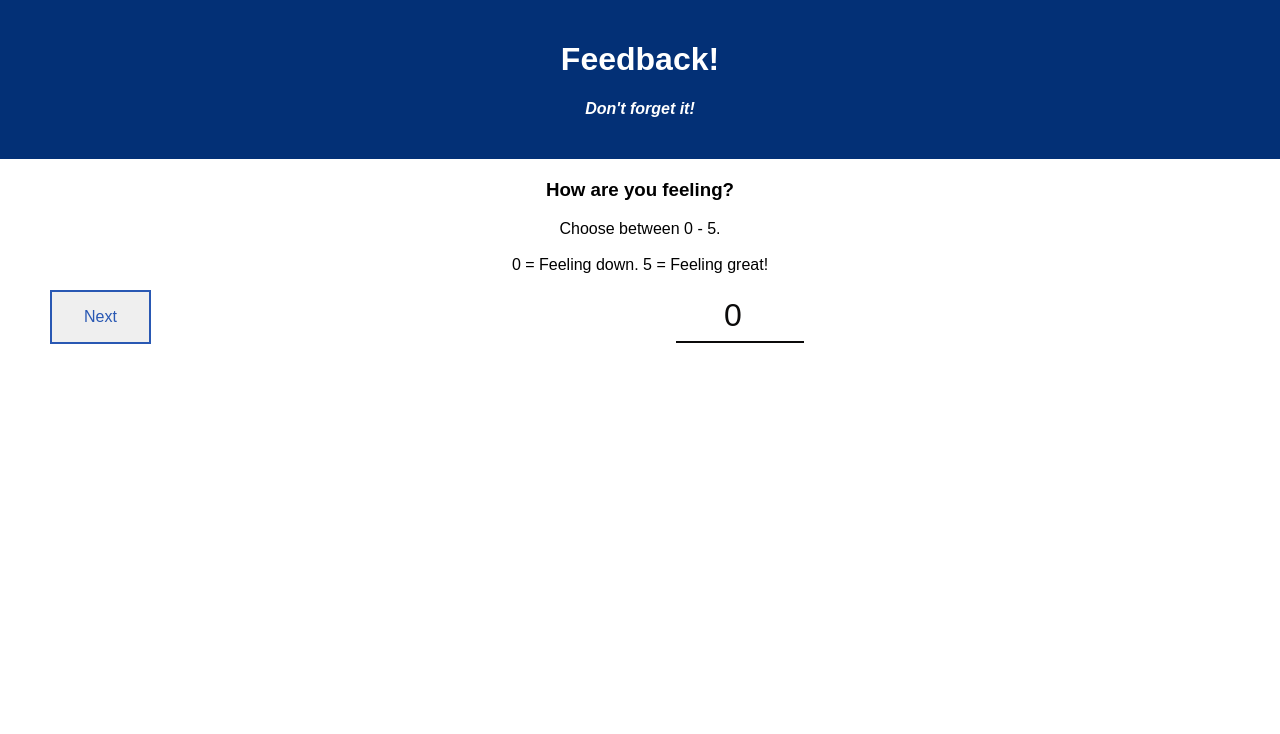
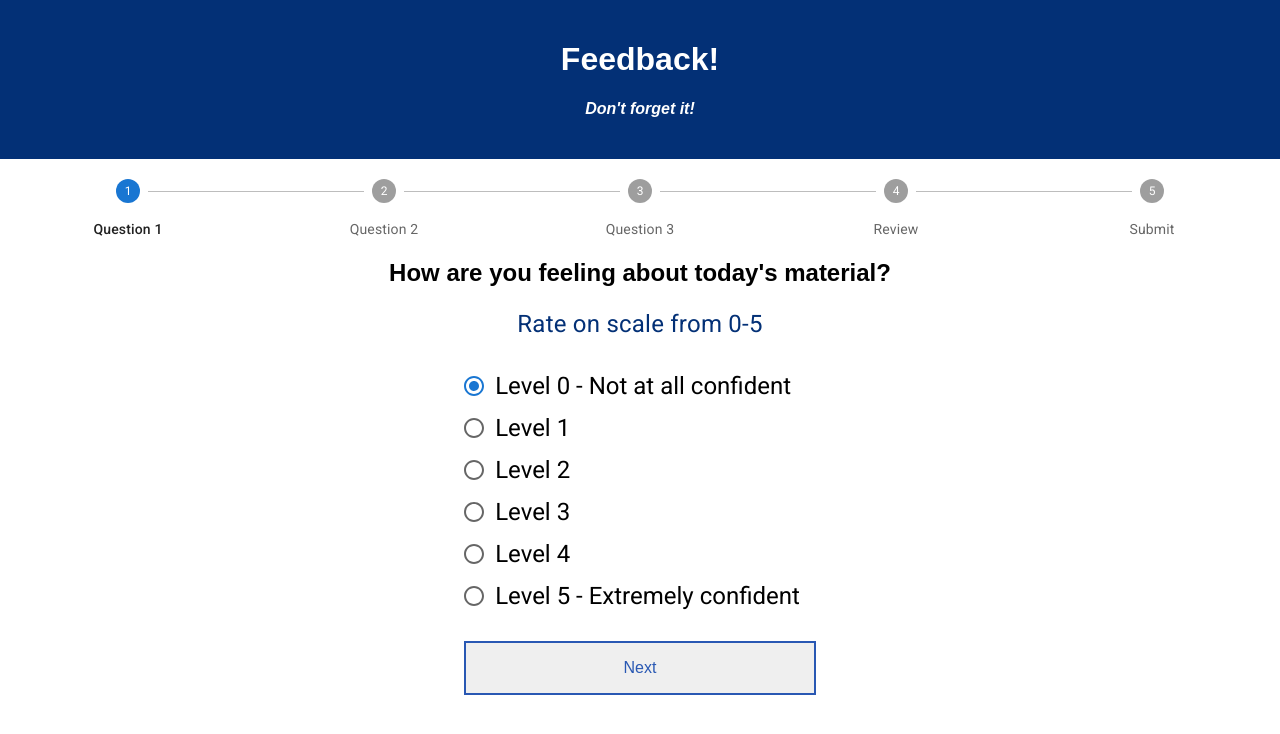
Before and after one commit to oscar-oscar/weekend-redux-feedback-loop, a React (Create React App) app: page /comments in a window 1280 px wide. Shown: the top 734 px of the page. Built offline with nearby package versions, Linux system fonts and the light colour scheme.

Commit message:
added MUI to all pages

```diff
--- a/src/components/Feeling/Feeling.jsx
+++ b/src/components/Feeling/Feeling.jsx
@@ -1,31 +1,19 @@
 import { useSelector, useDispatch } from 'react-redux';
 import { useHistory } from 'react-router-dom';//allows us to navigate to another page
+import * as React from 'react';
+import Radio from '@mui/material/Radio';
+import RadioGroup from '@mui/material/RadioGroup';
+import FormControlLabel from '@mui/material/FormControlLabel';
+import FormControl from '@mui/material/FormControl';
+import FormLabel from '@mui/material/FormLabel';
+import Stack from '@mui/material/Stack';
+import { Typography } from '@mui/material';
+import ProgressBar from '../ProgressBar/ProgressBar';
+
 
 // Step 1:  setup imports above
 
 const Feeling = () => {
-    // const handleKeyDown = event => {
-    //     if (event.key === '0') {
-    //         return e.preventDefault();
-    //     } else if (event.key === '1') {
-    //         return e.preventDefault();
-    //     }else if (event.key === '2') {
-    //         return e.preventDefault();
-    //     }else if (event.key === '3') {
-    //         return e.preventDefault();
-    //     }else if (event.key === '4') {
-    //         return e.preventDefault();
-    //     }else if (event.key === '5') {
-    //         return e.preventDefault();
-    //     }else
-    //     return alert('only choose 0-5') ;
-    // //     if (event.key > 5 ) {
-    // //       e.preventDefault();
-    // //     }else if (event.key ===)
-    // //   };
-    // }
-
-
     const history = useHistory();
     // Step 2: setup useSelector and useDispatch
     const feeling = useSelector(store => store.feeling); // calling reducer
@@ -36,17 +24,32 @@ const Feeling = () => {
 
     return (
         <>
-            <h3>How are you feeling?</h3>
-            <p> Choose between 0 - 5.
-                <br />
-                <br />
-                0 = Feeling down. 5 = Feeling great!</p>
+            <ProgressBar step={1} />
+            <h2>How are you feeling about today's material?</h2>
+
             <div>
                 {/* Step 3: getter/setter
             getter: {feeling} setter {handleChange} */}
-                <input value={feeling} onChange={handleChange} className="input" type="number"  min={0} max={5} />
 
-                <button onClick={() => history.push('/understanding')} className="button">Next</button>
+                <FormControl>
+                    <Stack spacing={3}>
+                        <FormLabel id="demo-controlled-radio-buttons-group" sx={{ color: "#033076", fontSize: "1.5rem" }}> Rate on scale from 0-5</FormLabel>
+                        <RadioGroup
+                            aria-labelledby="demo-controlled-radio-buttons-group"
+                            name="controlled-radio-buttons-group"
+                            value={feeling}
+                            onChange={handleChange}
+                        >
+                            <FormControlLabel value="0" control={<Radio />} label={<Typography variant='h5'>Level 0 - Not at all confident</Typography>} />
+                            <FormControlLabel value="1" control={<Radio />} label={<Typography variant='h5'>Level 1</Typography>} />
+                            <FormControlLabel value="2" control={<Radio />} label={<Typography variant='h5'>Level 2</Typography>} />
+                            <FormControlLabel value="3" control={<Radio />} label={<Typography variant='h5'>Level 3</Typography>} />
+                            <FormControlLabel value="4" control={<Radio />} label={<Typography variant='h5'>Level 4</Typography>} />
+                            <FormControlLabel value="5" control={<Radio />} label={<Typography variant='h5'>Level 5 - Extremely confident</Typography>} />
+                        </RadioGroup>
+                        <button onClick={() => history.push('/understanding')} className="button">Next</button>
+                    </Stack>
+                </FormControl>
             </div>
         </>
     )
--- a/src/components/ProgressBar/ProgressBar.jsx
+++ b/src/components/ProgressBar/ProgressBar.jsx
@@ -1,31 +1,31 @@
-// import Box from '@mui/material/Box';
-// import Stepper from '@mui/material/Stepper';
-// import Step from '@mui/material/Step';
-// import StepLabel from '@mui/material/StepLabel';
+import Box from '@mui/material/Box';
+import Stepper from '@mui/material/Stepper';
+import Step from '@mui/material/Step';
+import StepLabel from '@mui/material/StepLabel';
 
-// const ProgressBar = ({ step }) => {
-//     const steps = [
-//         'Enter Name',
-//         'Enter Activity',
-//         'Enter Minutes',
-//         'Enter Miles',
-//         'Review'
-//     ];
-//     return (
-//         <>
-//             {/* MUI Stepper */}
-//             <Box sx={{ width: '100%' }}>
-//                 {/* Array index is one less than the step number */}
-//                 <Stepper activeStep={step - 1} alternativeLabel>
-//                     {steps.map((label) => (
-//                         <Step key={label}>
-//                             <StepLabel>{label}</StepLabel>
-//                         </Step>
-//                     ))}
-//                 </Stepper>
-//             </Box>
-//         </>
-//     );
-// }
+const ProgressBar = ({ step }) => {
+    const steps = [
+        'Question 1',
+        'Question 2',
+        'Question 3',
+        'Review',
+        'Submit'
+    ];
+    return (
+        <>
+            {/* MUI Stepper */}
+            <Box sx={{  width: '100%' , fontSize: '2.5rem'  }}>
+                {/* Array index is one less than the step number */}
+                <Stepper activeStep={step - 1} alternativeLabel>
+                    {steps.map((label) => (
+                        <Step key={label}>
+                            <StepLabel>{label}</StepLabel>
+                        </Step>
+                    ))}
+                </Stepper>
+            </Box>
+        </>
+    );
+}
 
-// export default ProgressBar;
+export default ProgressBar;
--- a/src/components/Review/Review.jsx
+++ b/src/components/Review/Review.jsx
@@ -1,6 +1,14 @@
 import { useSelector, useDispatch } from 'react-redux';
 import { useHistory } from 'react-router-dom';
 import axios from 'axios';
+import * as React from 'react';
+import Card from '@mui/material/Card';
+import CardActions from '@mui/material/CardActions';
+import CardContent from '@mui/material/CardContent';
+import ProgressBar from '../ProgressBar/ProgressBar';
+import Typography from '@mui/material/Typography';
+import { display, Stack } from '@mui/system';
+
 
 const Review = () => {
     //getters
@@ -36,17 +44,27 @@ const Review = () => {
 
     return ( //display scores
         <>
-            <h2>Survery Review</h2>
-            <div>
-                <div style={{ margin: '20px 10px', fontSize: '1.4em' }}>
-                    <div>Your feelings: {feeling}</div>
-                    <div>Your understanding of the material {understanding}</div>
-                    <div>Your rating of the support recieved: {support}</div>
-                    <div>Comments: {comments}</div>
-                </div>
-                <button onClick={handleSubmit} className="button">Submit</button>
+            <ProgressBar step={5} />
+            <h2>Review your schores before submission!</h2>
+        <div>
+            <Stack spacing={3}>
+                <Card sx={{ maxWidth: 2000 }}>
+                <Typography variant='h5'>
+                    <CardContent>
+                        Your feelings: {feeling}<br />
+                        Your understanding of the material {understanding}<br />
+                        Your rating of the support recieved: {support}<br />
+                        Comments: {comments}<br />
+                    </CardContent>
+                    <button onClick={handleSubmit} className="reviewButton">Submit</button>
+                    </Typography>
+                </Card>
+
+            </Stack>
             </div>
         </>
+
+
     )
 }
 
--- a/src/components/Support/Support.jsx
+++ b/src/components/Support/Support.jsx
@@ -1,5 +1,15 @@
 import { useSelector, useDispatch } from 'react-redux';
 import { useHistory } from 'react-router-dom';
+import * as React from 'react';
+import Radio from '@mui/material/Radio';
+import RadioGroup from '@mui/material/RadioGroup';
+import FormControlLabel from '@mui/material/FormControlLabel';
+import FormControl from '@mui/material/FormControl';
+import FormLabel from '@mui/material/FormLabel';
+import Stack from '@mui/material/Stack';
+import { Typography } from '@mui/material';
+import ProgressBar from '../ProgressBar/ProgressBar';
+
 
 const Support = () => {
     const history = useHistory();
@@ -11,15 +21,28 @@ const Support = () => {
 
     return (
         <>
-            <h3>How well are you being supported?</h3>
-            <p> Choose between 0 - 5.
-                <br />
-                <br />
-                0 = Not well at all.  5 = Extremely well </p>
+            <ProgressBar step={3} />
+            <h2>How well are you being supported?</h2>
             <div>
-
-                <input value={support} onChange={handleChange} className="input" type="number" min={0} max={5} />
-                <button onClick={() => history.push('/comments')} className="button">Next</button>
+            <FormControl>
+                    <Stack spacing={3}>
+                        <FormLabel id="demo-controlled-radio-buttons-group" sx={{ color: "#033076", fontSize: "1.5rem" }}> Rate on scale from 0-5</FormLabel>
+                        <RadioGroup
+                            aria-labelledby="demo-controlled-radio-buttons-group"
+                            name="controlled-radio-buttons-group"
+                            value={support}
+                            onChange={handleChange}
+                        >
+                            <FormControlLabel value="0" control={<Radio />} label={<Typography variant='h5'>Level 0 - Not well at all</Typography>} />
+                            <FormControlLabel value="1" control={<Radio />} label={<Typography variant='h5'>Level 1</Typography>} />
+                            <FormControlLabel value="2" control={<Radio />} label={<Typography variant='h5'>Level 2</Typography>} />
+                            <FormControlLabel value="3" control={<Radio />} label={<Typography variant='h5'>Level 3</Typography>} />
+                            <FormControlLabel value="4" control={<Radio />} label={<Typography variant='h5'>Level 4</Typography>} />
+                            <FormControlLabel value="5" control={<Radio />} label={<Typography variant='h5'>Level 5 - Extremely well</Typography>} />
+                        </RadioGroup>
+                        <button onClick={() => history.push('/comments')} className="button">Next</button>
+                    </Stack>
+                </FormControl>
             </div>
         </>
     )
--- a/src/components/Understanding/Understanding.jsx
+++ b/src/components/Understanding/Understanding.jsx
@@ -1,5 +1,14 @@
 import { useSelector, useDispatch } from 'react-redux';
 import { useHistory } from 'react-router-dom';
+import * as React from 'react';
+import Radio from '@mui/material/Radio';
+import RadioGroup from '@mui/material/RadioGroup';
+import FormControlLabel from '@mui/material/FormControlLabel';
+import FormControl from '@mui/material/FormControl';
+import FormLabel from '@mui/material/FormLabel';
+import Stack from '@mui/material/Stack';
+import { Typography } from '@mui/material';
+import ProgressBar from '../ProgressBar/ProgressBar';
 
 const Understanding = () => {
     const history = useHistory();
@@ -11,14 +20,29 @@ const Understanding = () => {
 
     return (
         <>
-            <h3>How are you understanding the material?</h3>
-            <p> Choose between 0 - 5.
-                <br />
-                <br />
-                0 = Not well at all.  5 = Extremely well </p>
+            <ProgressBar step={2} />
+            <h2>How well are you understanding the material?</h2>
+
             <div>
-                <input value={understanding} onChange={handleChange} className="input" type="number" min={0} max={5} />
-                <button onClick={() => history.push('/support')} className="button">Next</button>
+                <FormControl>
+                    <Stack spacing={3}>
+                        <FormLabel id="demo-controlled-radio-buttons-group" sx={{ color: "#033076", fontSize: "1.5rem" }}> Rate on scale from 0-5</FormLabel>
+                        <RadioGroup
+                            aria-labelledby="demo-controlled-radio-buttons-group"
+                            name="controlled-radio-buttons-group"
+                            value={understanding}
+                            onChange={handleChange}
+                        >
+                            <FormControlLabel value="0" control={<Radio />} label={<Typography variant='h5'>Level 0 - No comprehension at all</Typography>} />
+                            <FormControlLabel value="1" control={<Radio />} label={<Typography variant='h5'>Level 1</Typography>} />
+                            <FormControlLabel value="2" control={<Radio />} label={<Typography variant='h5'>Level 2</Typography>} />
+                            <FormControlLabel value="3" control={<Radio />} label={<Typography variant='h5'>Level 3</Typography>} />
+                            <FormControlLabel value="4" control={<Radio />} label={<Typography variant='h5'>Level 4</Typography>} />
+                            <FormControlLabel value="5" control={<Radio />} label={<Typography variant='h5'>Level 5 - Extremely confident</Typography>} />
+                        </RadioGroup>
+                        <button onClick={() => history.push('/support')} className="button">Next</button>
+                    </Stack>
+                </FormControl>
             </div>
 
         </>
```
Also changed, not shown: src/components/App/App.css (+18 -0 lines), src/components/Comments/Comments.jsx (+20 -5 lines).
